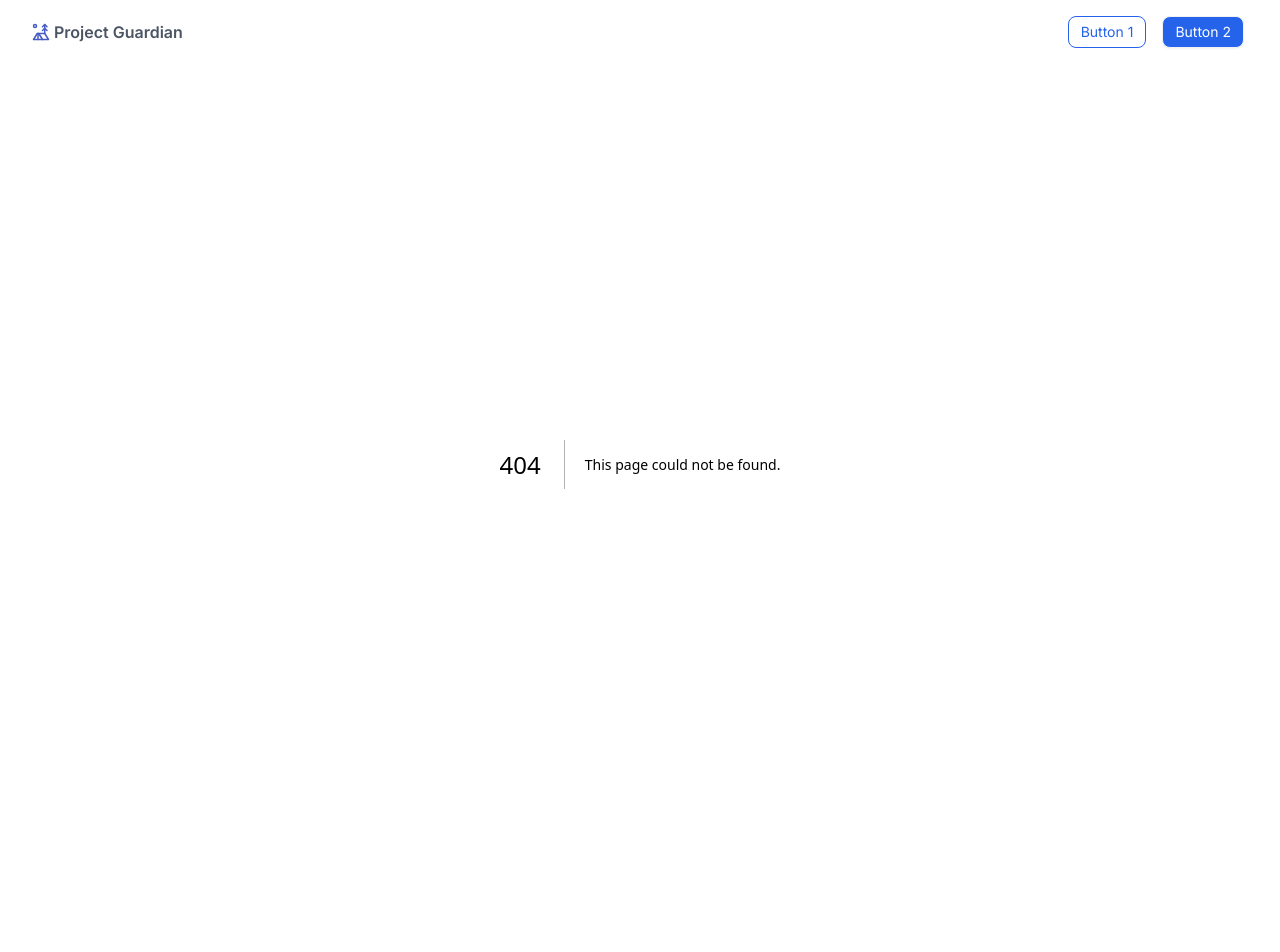
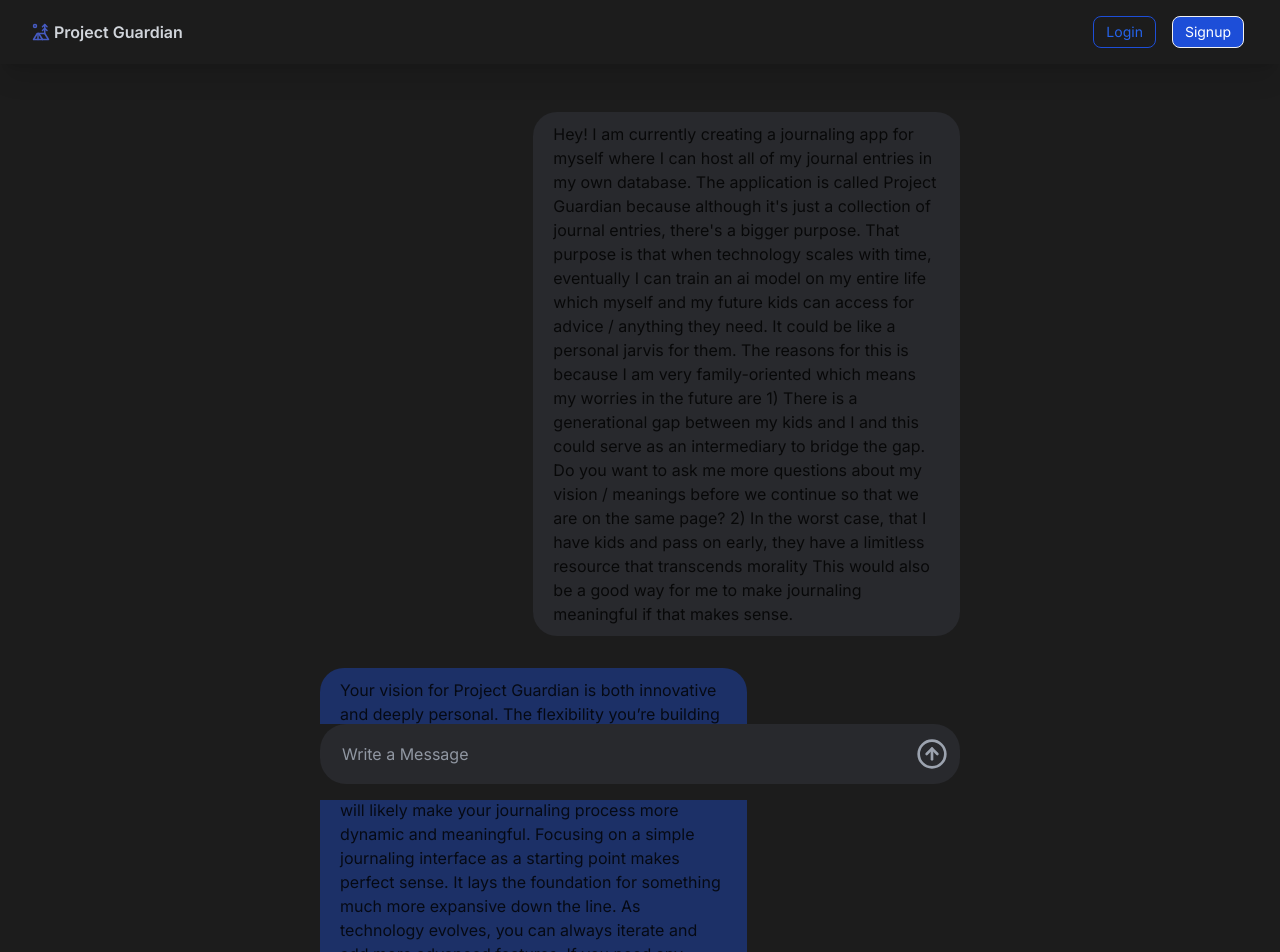
Before and after one commit to Martinlacsamana/project-guardian-frontend, a Next.js app: page /conversation in a window 1280 px wide. Before the commit this address had no page. Shown: the top 952 px of the page. Before the commit the page ends 864 px from the top, so only its background shows below. Built offline with nearby package versions, Linux system fonts and the light colour scheme.

Commit message:
Added initial UI for the chatbot

```diff
--- /dev/null
+++ b/app/conversation/page.tsx
@@ -0,0 +1,45 @@
+import UserMessageCard from "@/components/Chatbot/UserMessageCard"
+import AIMessageCard from "@/components/Chatbot/AIResponse"
+import InputBar from "@/components/Chatbot/InputBar"
+
+const Conversation = () => {
+    return (
+        <main className="w-full bg-[#1C1C1C] bg-opacity-100 min-h-screen pt-12 relative">
+            <div className="flex flex-col mx-auto justify-center items-center w-1/2 pb-12">
+                {/* <div className="w-full text- text-white text-2xl font-light mb-4">
+                    What's on your mind, Martin?
+                </div> */}
+                <div className="flex flex-col mx-auto h-full pb-16">
+                    <div className="overflow-y-auto space-y-8 flex-1">
+                        <UserMessageCard text="Hey! I am currently creating a journaling app for myself where I can host all of my journal entries in my own database. The application is called Project Guardian because although it's just a collection of journal entries, there's a bigger purpose. That purpose is that when technology scales with time, eventually I can train an ai model on my entire life which myself and my future kids can access for advice / anything they need. It could be like a personal jarvis for them. The reasons for this is because I am very family-oriented which means my worries in the future are
+                            1) There is a generational gap between my kids and I and this could serve as an intermediary to bridge the gap.
+                            Do you want to ask me more questions about my vision / meanings before we continue so that we are on the same page?
+                            2) In the worst case, that I have kids and pass on early, they have a limitless resource that transcends morality
+                            This would also be a good way for me to make journaling meaningful if that makes sense."
+                        />
+                        <AIMessageCard text="Your vision for Project Guardian is both innovative and deeply personal. The flexibility you’re building in with different types of journal entries and the idea of creating specialized models for various purposes is particularly compelling. This approach will likely make your journaling process more dynamic and meaningful.
+
+                            Focusing on a simple journaling interface as a starting point makes perfect sense. It lays the foundation for something much more expansive down the line. As technology evolves, you can always iterate and add more advanced features.
+
+                            If you need any assistance with developing the journaling interface or exploring ideas for future AI capabilities, I’m here to help!"
+                        />
+                        <UserMessageCard text="Hey! I am currently creating a journaling app for myself where I can host all of my journal entries in my own database. The application is called Project Guardian because although it's just a collection of journal entries, there's a bigger purpose. That purpose is that when technology scales with time, eventually I can train an ai model on my entire life which myself and my future kids can access for advice / anything they need. It could be like a personal jarvis for them. The reasons for this is because I am very family-oriented which means my worries in the future are
+                            1) There is a generational gap between my kids and I and this could serve as an intermediary to bridge the gap.
+                            Do you want to ask me more questions about my vision / meanings before we continue so that we are on the same page?
+                            2) In the worst case, that I have kids and pass on early, they have a limitless resource that transcends morality
+                            This would also be a good way for me to make journaling meaningful if that makes sense."
+                        />
+                    </div>
+                </div>
+
+                <div className="fixed bottom-0 pb-4 w-full bg-[#1C1C1C]">
+                    <div className="w-1/2 mx-auto">
+                        <InputBar />
+                    </div>
+                </div>
+            </div>
+        </main>
+    )
+}
+
+export default Conversation
--- /dev/null
+++ b/components/Chatbot/AIResponse.tsx
@@ -0,0 +1,20 @@
+import React from 'react'
+
+interface Props {
+    text: string
+}
+
+const AIMessageCard = ({text}: Props) => {
+
+    return (
+        <div className="w-full flex justify-start">
+            <div className="w-2/3 bg-blue-700 bg-opacity-40 px-5 py-2.5 rounded-3xl">
+                <p className="text-md opacity-80">{text}</p>
+            </div>
+
+        </div>
+
+    )
+}
+
+export default AIMessageCard
--- /dev/null
+++ b/components/Chatbot/InputBar.tsx
@@ -0,0 +1,28 @@
+"use client"
+import React, { useState } from "react"
+import { CircleArrowUp } from "lucide-react"
+
+
+
+const InputBar = () => {
+
+    const [input, setInput] = useState("")
+    const isDisabled = (input === ''); // Set this based on your logic
+
+
+    return (
+        <div className="relative w-full rounded-[26px] p-1.5 transition-colors bg-[#444654] bg-opacity-30">
+            <textarea
+                className="w-full h-12 resize-none border-0 bg-transparent px-4 py-3 rounded-[26px] pr-10 flex items-center opacity-90"
+                placeholder="Write a Message"
+                value={input}
+                onChange={(e) => setInput(e.target.value)}
+            />
+            <button className={`absolute right-3 top-1/2 transform -translate-y-1/2 ${isDisabled ? 'text-gray-400' : 'text-current'}`} disabled={isDisabled}>
+                <CircleArrowUp size={32} />
+            </button>
+        </div>
+    )
+}
+
+export default InputBar
--- /dev/null
+++ b/components/Chatbot/UserMessageCard.tsx
@@ -0,0 +1,21 @@
+import React from 'react'
+
+interface Props {
+    text: string
+}
+
+const UserMessageCard = ({text}: Props) => {
+
+    return (
+        <div className="w-full flex justify-end">
+            <div className="w-2/3 bg-[#444654] bg-opacity-30 px-5 py-2.5 rounded-3xl">
+                <p className="text-md opacity-80">{text}</p>
+
+            </div>
+
+        </div>
+
+    )
+}
+
+export default UserMessageCard
--- a/components/Navbar/Navbar.tsx
+++ b/components/Navbar/Navbar.tsx
@@ -9,11 +9,11 @@ import { TentTree } from 'lucide-react'
 const Navbar = () => {
 
     return (
-        <div className="navbar sticky top-0 z-50 bg-white px-8 py-2 ">
+        <div className="navbar sticky top-0 z-50 bg-[#1C1C1C] bg-opacity-100 shadow-xl px-8 py-2 ">
             {/* Martin */}
             <div className="flex-1 space-x-1 items-center">
                 <TentTree color="#465bc3" size={18}/>
-                <Link href="/" className="font-semibold text-gray-600 text-md">
+                <Link href="/" className="font-semibold text-gray-300 text-md">
                     Project Guardian
                 </Link>
             </div>
@@ -23,8 +23,8 @@ const Navbar = () => {
                 <ul className="menu menu-horizontal px-1 text-gray-500 space-x-4">
 
 
-                    <button className="btn btn-sm btn-outline border-blue-600 text-blue-600 font-normal hover:bg-blue-50">Button 1</button>
-                    <button className="btn btn-sm bg-blue-600 text-white font-normal hover:bg-blue-700">Button 2</button>
+                    <button className="btn btn-sm btn-outline border-blue-700 text-blue-600 font-normal hover:bg-blue-50">Login</button>
+                    <button className="btn btn-sm bg-blue-700 text-white font-normal hover:bg-blue-700">Signup</button>
                 </ul>
             </div>
 
--- a/tailwind.config.ts
+++ b/tailwind.config.ts
@@ -13,6 +13,9 @@ const config: Config = {
         "gradient-conic":
           "conic-gradient(from 180deg at 50% 50%, var(--tw-gradient-stops))",
       },
+      colors: {
+        customGray: 'rgb(244 244 244 / <alpha-value>)',
+      },
     },
   },
   plugins: [
```
